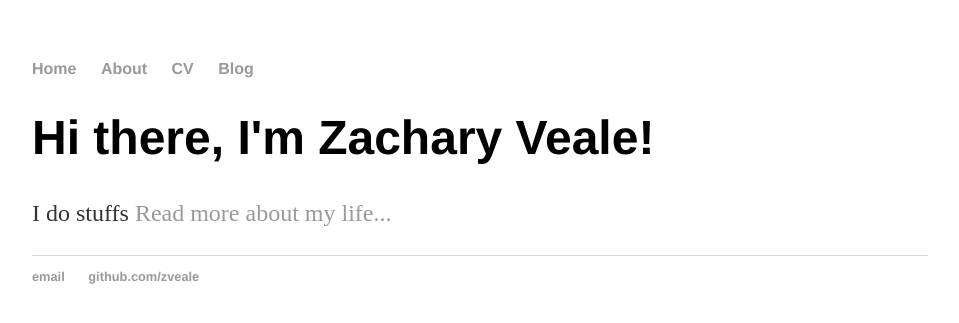
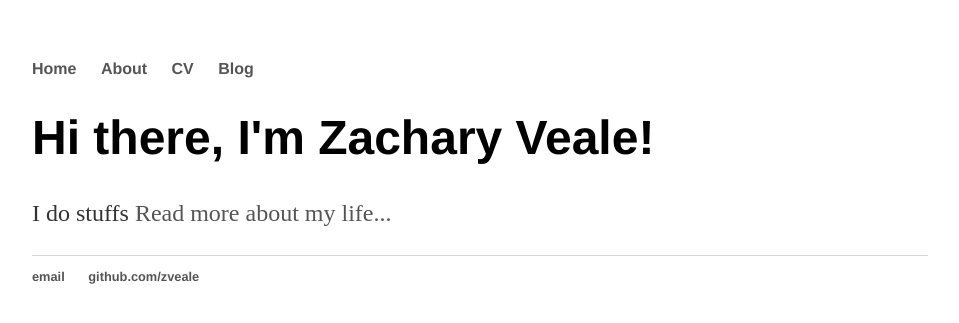
Before and after one commit to zveale/zveale.github.io, a Jekyll site: the page built from index.html, in a window 1280 px wide. Shown: the top 323 px of the page, without its empty margins (160-1119 px from the left). Built offline with Jekyll 4.4.1, drawn with Linux system fonts in a browser that asks for light colours.

Commit message:
Update main.css

```diff
--- a/css/main.css
+++ b/css/main.css
@@ -14,7 +14,7 @@ nav ul li, footer ul li {
 }
 a {
     text-decoration: none;
-    color: #999;
+    color: #555;
 }
 a:hover {
     text-decoration: underline;
```
